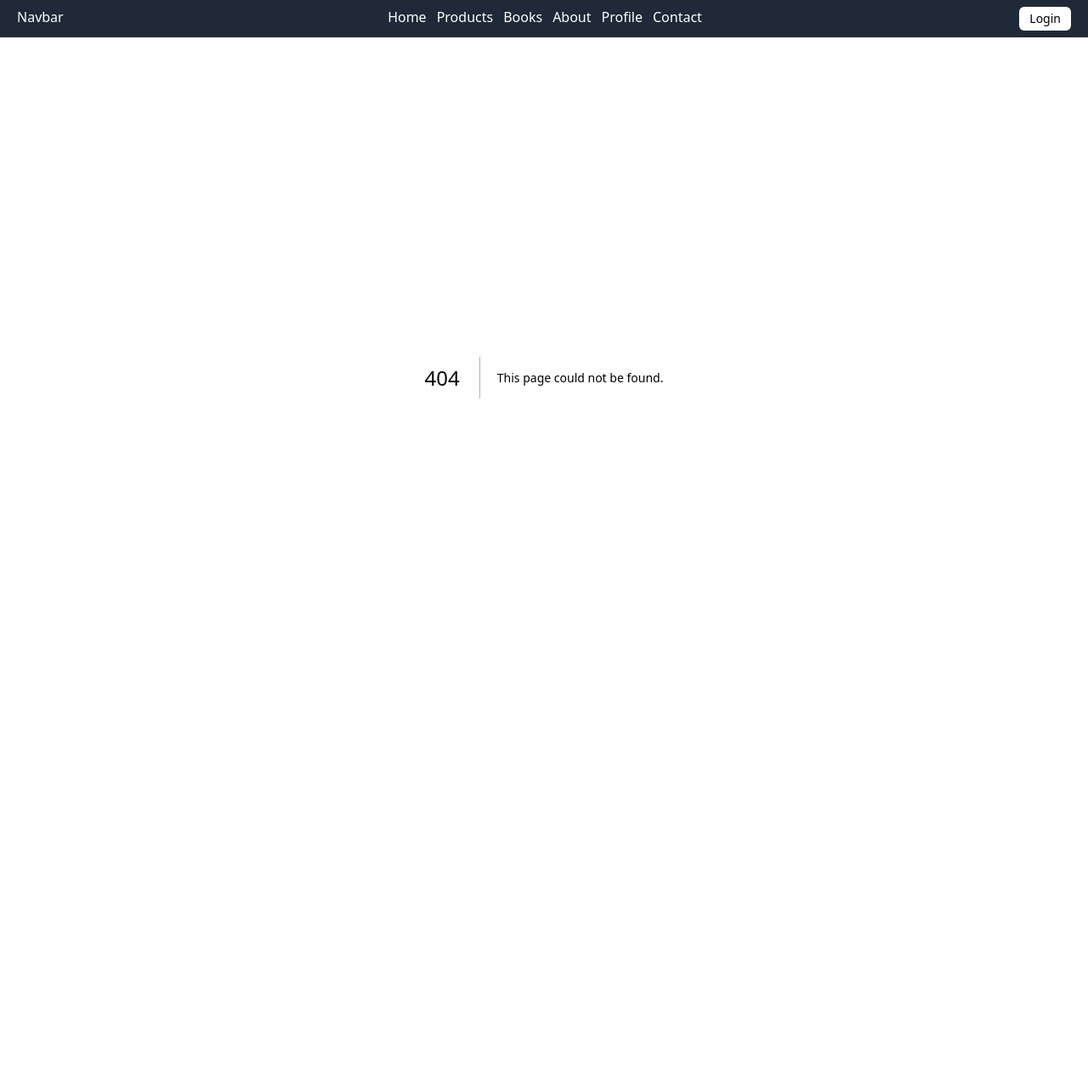
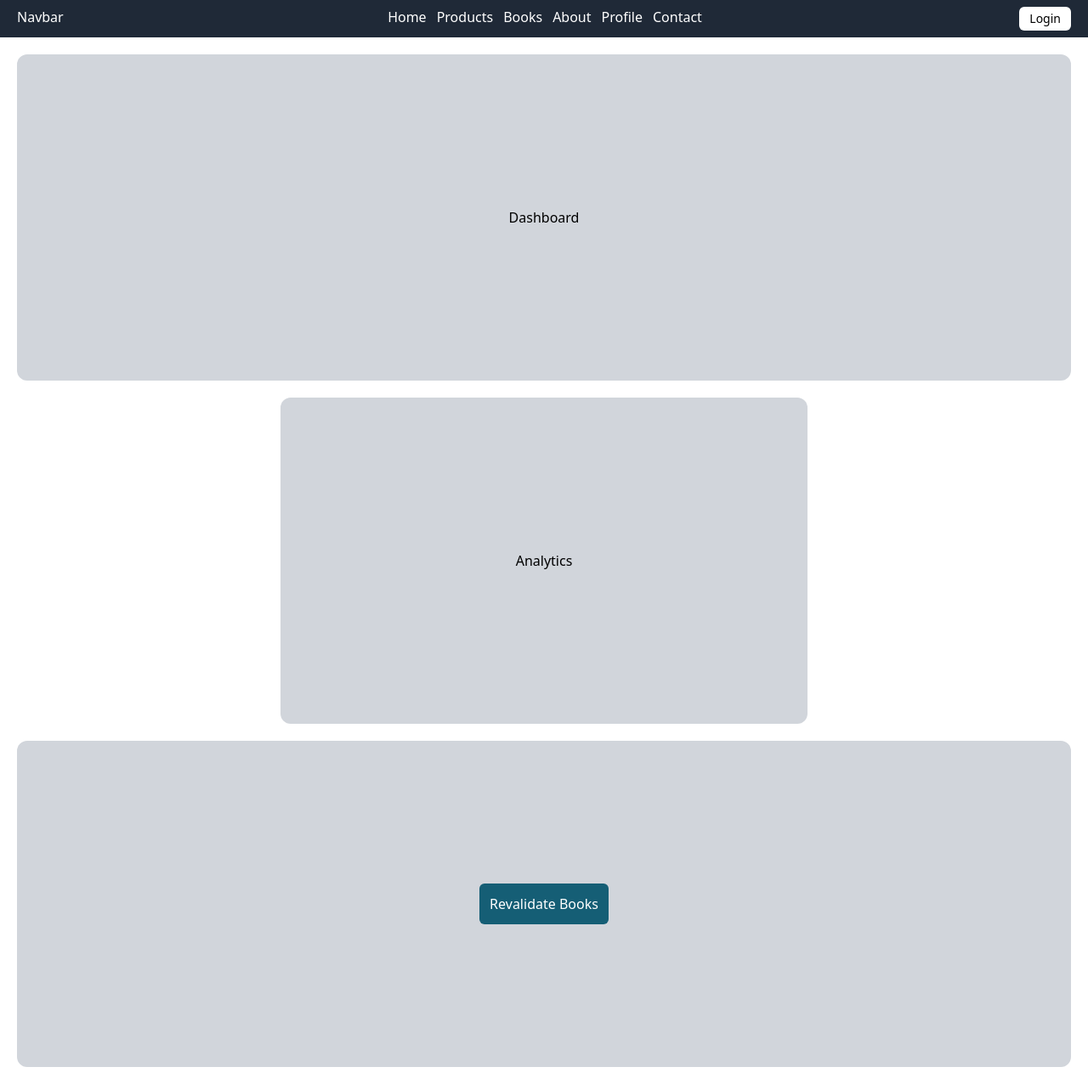
Before and after one commit to mriskisyahputraa2/learn-next.js, a Next.js app: page /dashboard in a window 1280 px wide. Before the commit this address had no page. Shown: the whole page at 85% size. Before the commit the page ends 844 px from the top, so only its background shows below. Built offline with nearby package versions, Linux system fonts and the light colour scheme.

Commit message:
add Parallel Routes ractices in products, books and anlytics

```diff
--- /dev/null
+++ b/src/app/(admin)/dashboard/@analytics/page.tsx
@@ -0,0 +1,9 @@
+export default function AnalyticsPage() {
+  return (
+    <>
+      <div className="w-3/6 h-96 bg-gray-300 rounded-[12px] flex justify-center items-center">
+        <h1>Analytics</h1>
+      </div>
+    </>
+  );
+}
--- /dev/null
+++ b/src/app/(admin)/dashboard/@books/page.tsx
@@ -0,0 +1,38 @@
+"use client";
+
+import { useState } from "react";
+
+export default function adminBookPage() {
+  const [status, setStatus] = useState("");
+  const revalidate = async () => {
+    const res = await fetch(
+      "http://localhost:3000/api/revalidate?tag=books&secret=@Mriski123",
+      {
+        method: "POST",
+      }
+    );
+
+    if (!res.ok) {
+      setStatus("Revalidation Failed");
+    } else {
+      const response = await res.json();
+      if (response.revalidate) {
+        setStatus("Revalidation Success");
+      }
+    }
+  };
+
+  return (
+    <>
+      <div className="w-full h-96 bg-gray-300 rounded-[12px] flex justify-center items-center mt-5">
+        <h1>{status}</h1>
+        <button
+          className="bg-cyan-800 p-3 text-white rounded-md m-2"
+          onClick={() => revalidate()}
+        >
+          Revalidate Books
+        </button>
+      </div>
+    </>
+  );
+}
--- /dev/null
+++ b/src/app/(admin)/dashboard/layout.tsx
@@ -0,0 +1,27 @@
+export default function Layout({
+  children,
+  products,
+  analytics,
+  books,
+  payments,
+}: {
+  children: React.ReactNode;
+  products: React.ReactNode;
+  analytics: React.ReactNode;
+  books: React.ReactNode;
+  payments: React.ReactNode;
+}) {
+  return (
+    <>
+      <div className="p-5">
+        <div>{children}</div>
+        <div className="mt-5 flex justify-center items-center">
+          {products}
+          {analytics}
+        </div>
+        <div>{books}</div>
+        <div>{payments}</div>
+      </div>
+    </>
+  );
+}
--- /dev/null
+++ b/src/app/(admin)/dashboard/page.tsx
@@ -0,0 +1,9 @@
+export default function DashboardPage() {
+  return (
+    <>
+      <div className="w-full h-96 bg-gray-300 rounded-[12px] flex justify-center items-center">
+        <h1>Dashboard</h1>
+      </div>
+    </>
+  );
+}
```
